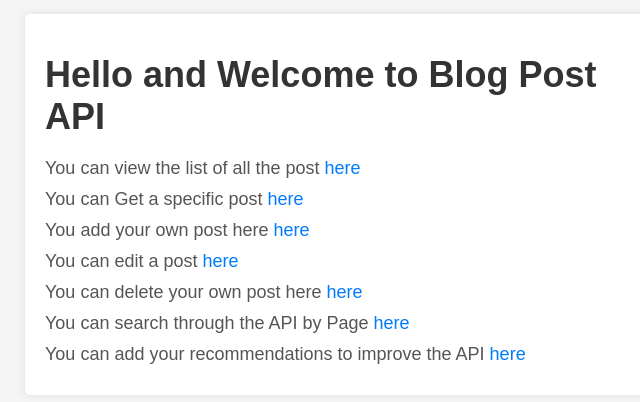
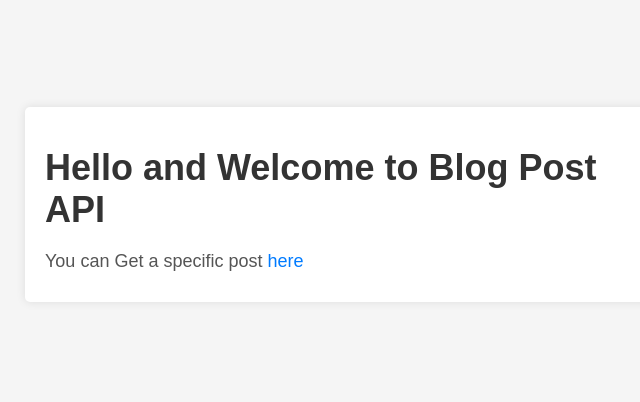
Before and after one commit to aliveevie/blog_posts_api, a website: page public/specific.html in a window 1280 px wide. Shown: the part 196-598 px from the top of the page, without its empty margins (295-935 px from the left). Drawn offline with Linux system fonts and the light colour scheme.

```diff
--- a/public/specific.html
+++ b/public/specific.html
@@ -9,13 +9,9 @@
 <body>
     <div class="container">
         <h1>Hello and Welcome to Blog Post API</h1>
-        <p>You can view the list of all the post <a href="/posts"  target="_blank">here</a></p>
+
         <p>You can Get a specific post <a href="#"  target="_blank">here</a></p>
-        <p>You add your own post here <a href="#"  target="_blank">here</a></p>
-        <p>You can edit a post <a href="#"  target="_blank">here</a></p>
-        <p>You can delete your own post here <a href="#"  target="_blank">here</a></p></p>
-        <p>You can search through the API by Page <a href="#"  target="_blank">here</a></p> </p>
-        <p>You can add your recommendations to improve the API <a href="#"  target="_blank">here</a></p></p>
+
 
     </div>
 </body>
```
Also changed, not shown: public/index.html (+1 -1 lines).
